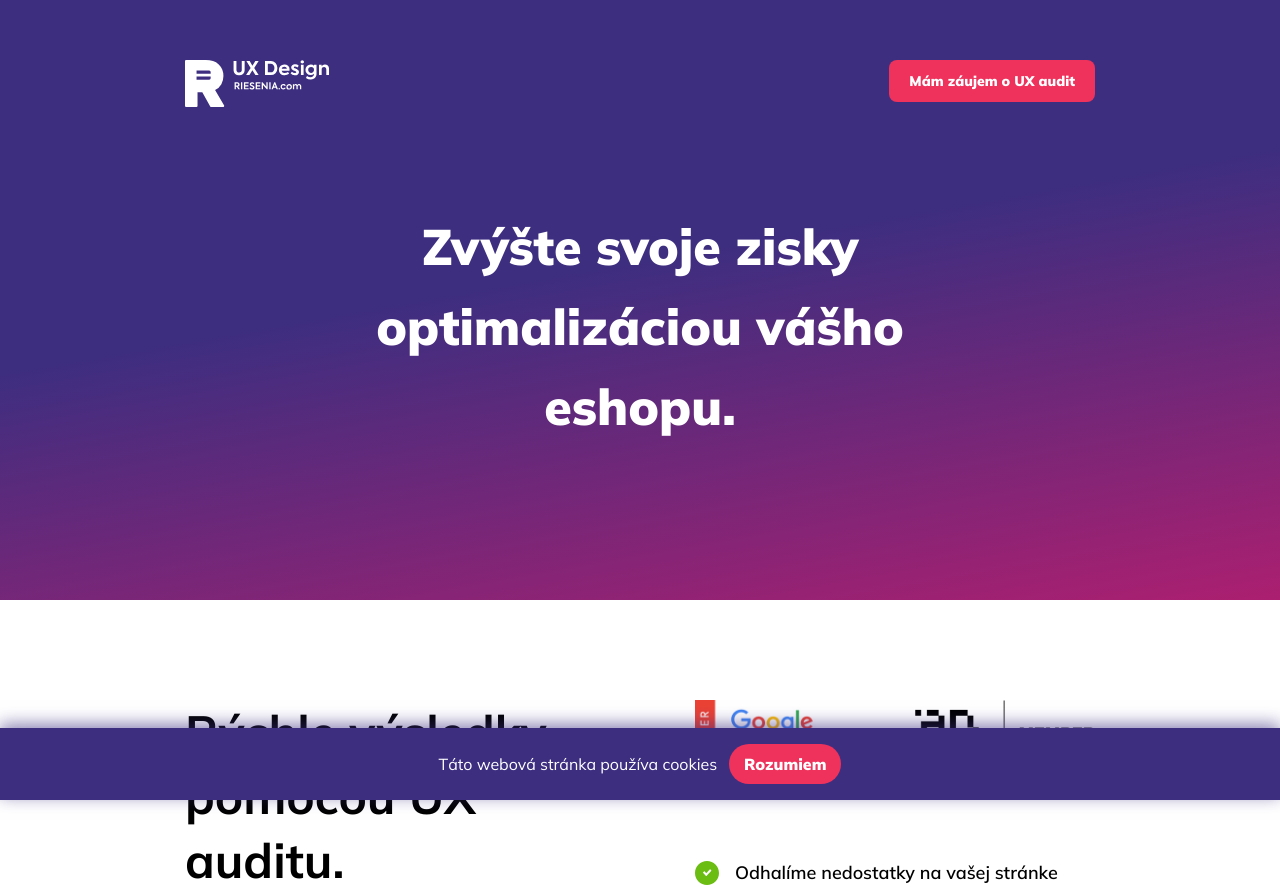
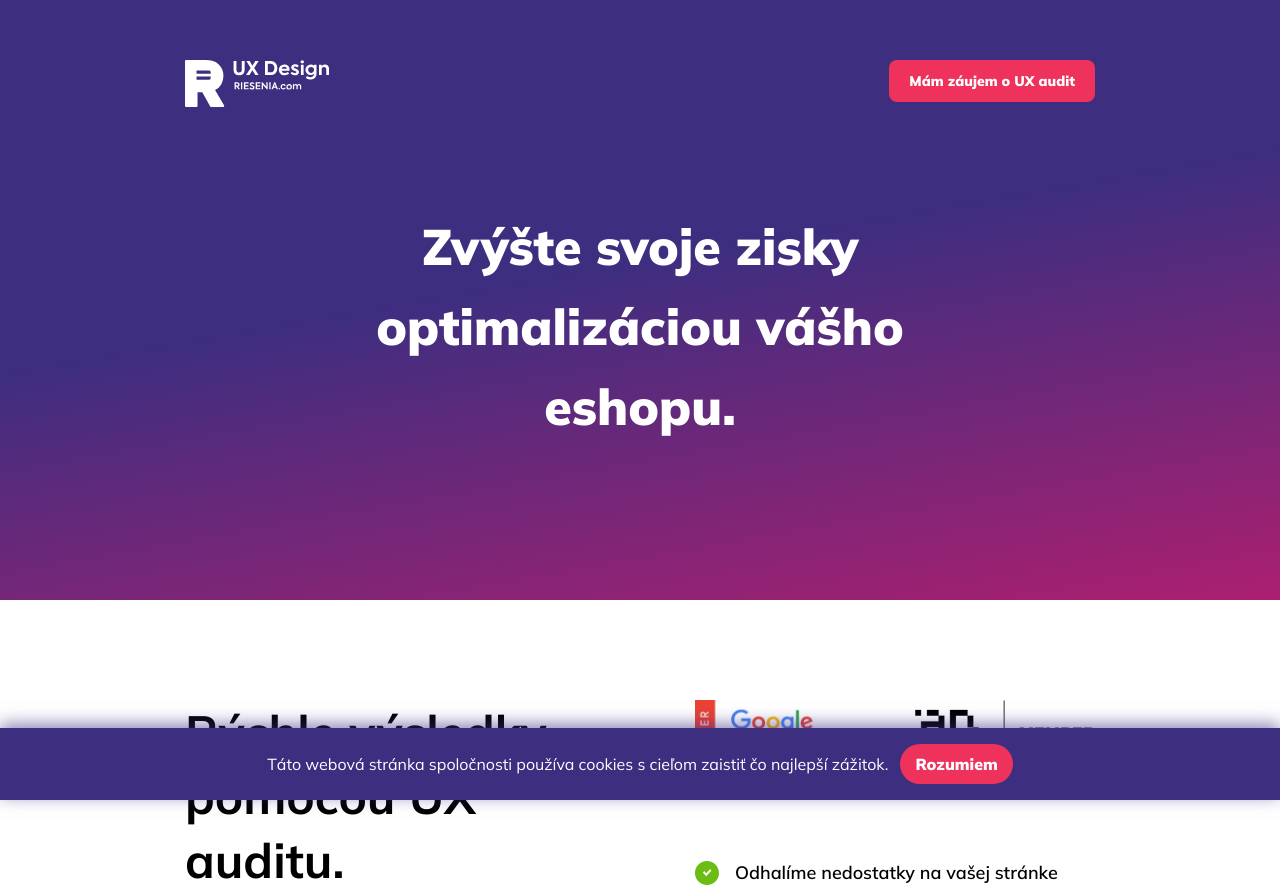
Before and after one commit to BalazsLevardi/riesenia_test, a plain HTML site: page index.html in a window 1280 px wide. Shown: the top 895 px of the page. Drawn offline with nearby package versions, Linux system fonts and the light colour scheme.

Commit message:
Add files via upload

```diff
--- a/index.html
+++ b/index.html
@@ -5,7 +5,7 @@
     <title>UX Design | RIESENIA</title>
     <meta charset="UTF-8">
     <meta http-equiv="X-UA-Compatible" content="IE=edge">
-    <meta name="viewport" content="width=device-width, initial-scale=1.0">
+    <meta name="viewport" content="width=device-width, initial-scale=1.0 maximum-scale=1.0, user-scalable=no">
     <meta name="author" content="RIESENIA.com">
     <meta name="keywords" content="ux audit, design, eshop optimalizácia">
     <meta name="description"
@@ -354,7 +354,7 @@
 
     <div class="cookie font_reg">
         <div class="cookie_cont">
-            <span>Táto webová stránka používa cookies</span>
+            <span>Táto webová stránka spoločnosti používa cookies s cieľom zaistiť čo najlepší zážitok.</span>
             <button class="btn btn-primary cookie_btn">
                 Rozumiem
             </button>
```
